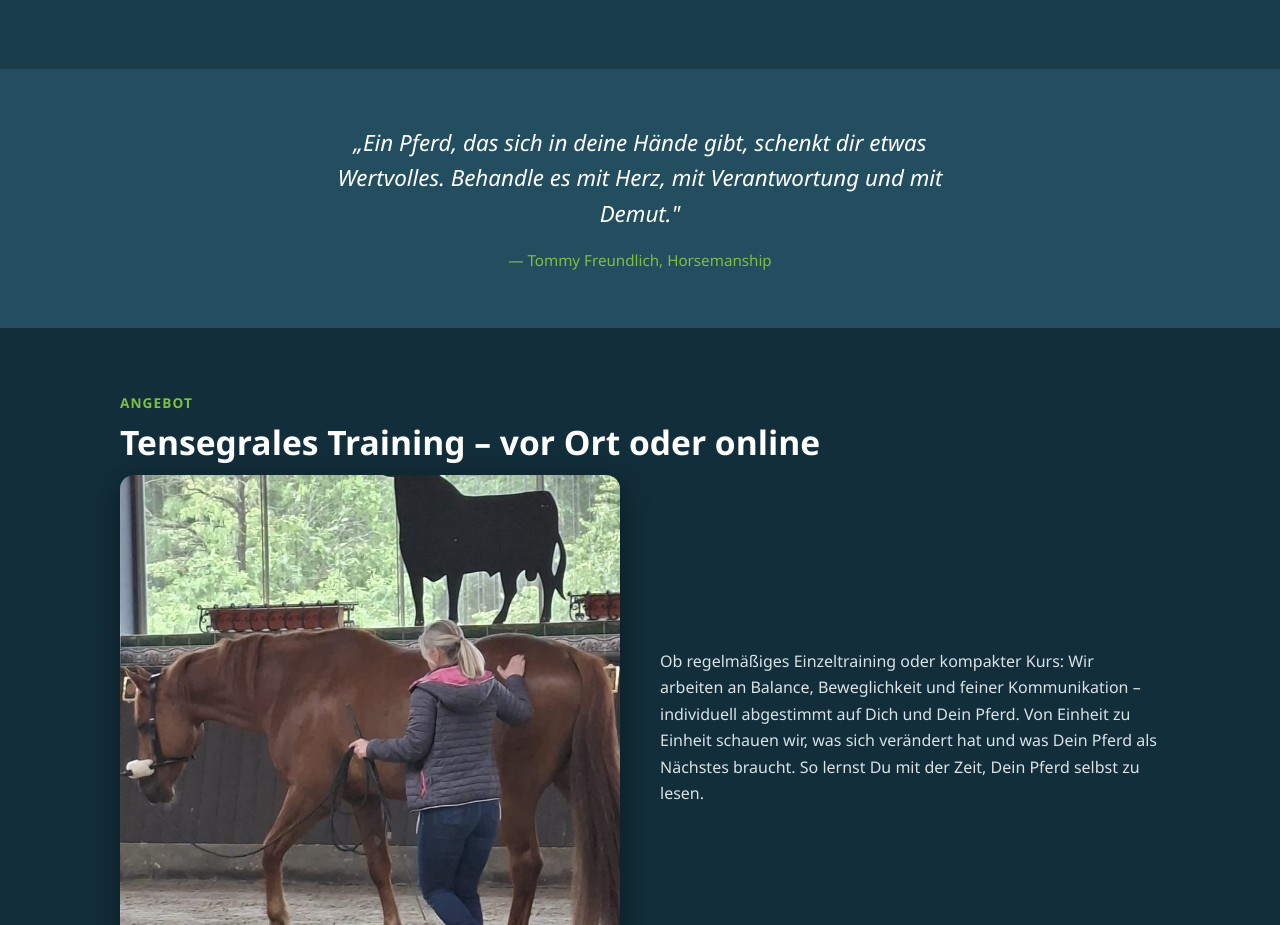
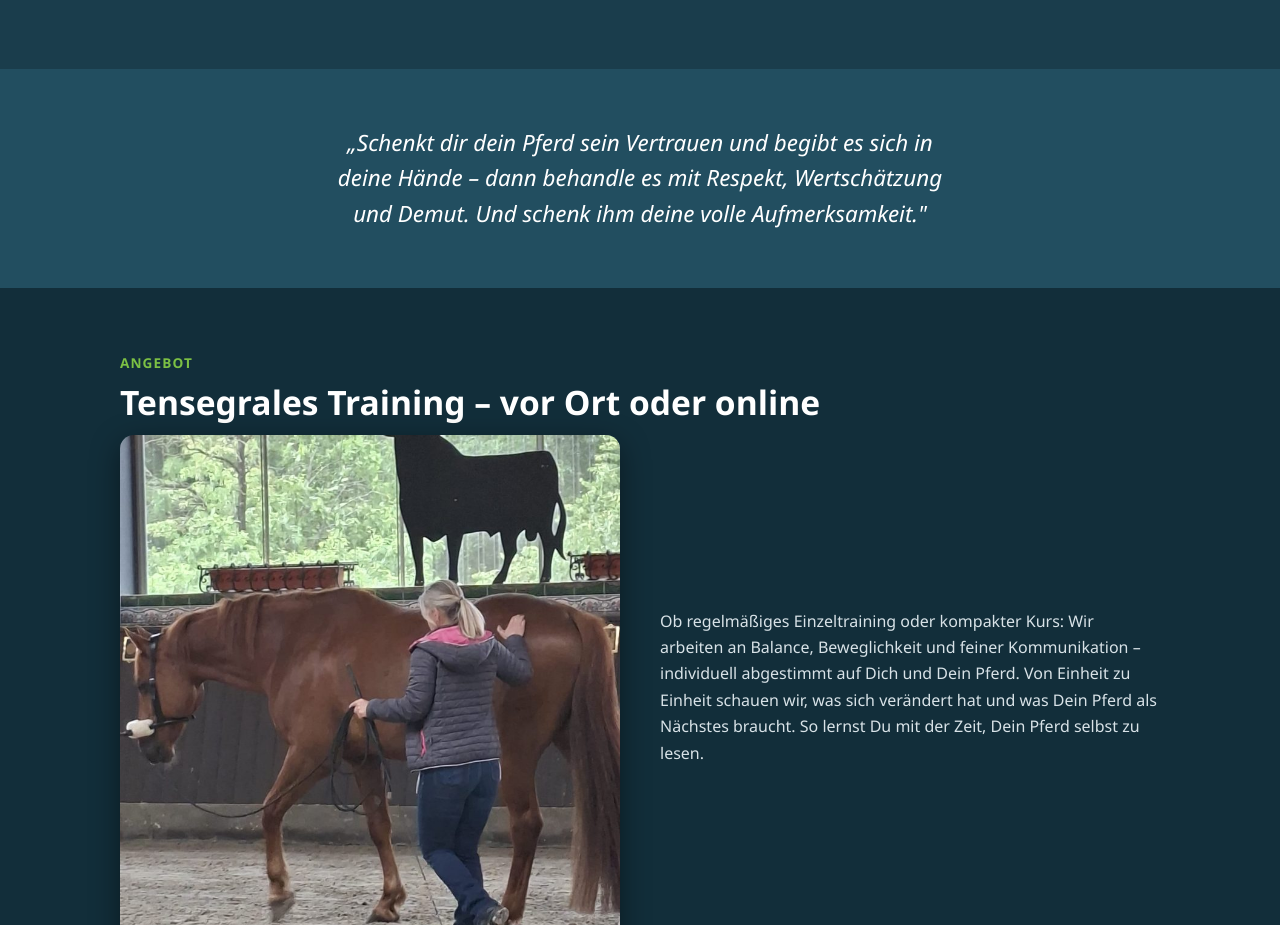
Before and after one commit to Pferdeyoga/Pferdeyoga-website, a plain HTML site: page index.html in a window 1280 px wide. Shown: the part 3080-4005 px from the top of the page. Drawn offline with Linux system fonts and the light colour scheme.

Commit message:
Zitat auf der Startseite durch eigenen Text ersetzen
Co-Authored-By: Claude Sonnet 5 <noreply@anthropic.com>

```diff
--- a/index.html
+++ b/index.html
@@ -252,8 +252,7 @@ footer a:hover{color:var(--green)}
 
 <div class="zitat">
   <blockquote>
-    „Ein Pferd, das sich in deine Hände gibt, schenkt dir etwas Wertvolles. Behandle es mit Herz, mit Verantwortung und mit Demut."
-    <cite>— Tommy Freundlich, Horsemanship</cite>
+    „Schenkt dir dein Pferd sein Vertrauen und begibt es sich in deine Hände – dann behandle es mit Respekt, Wertschätzung und Demut. Und schenk ihm deine volle Aufmerksamkeit."
   </blockquote>
 </div>
 
```
